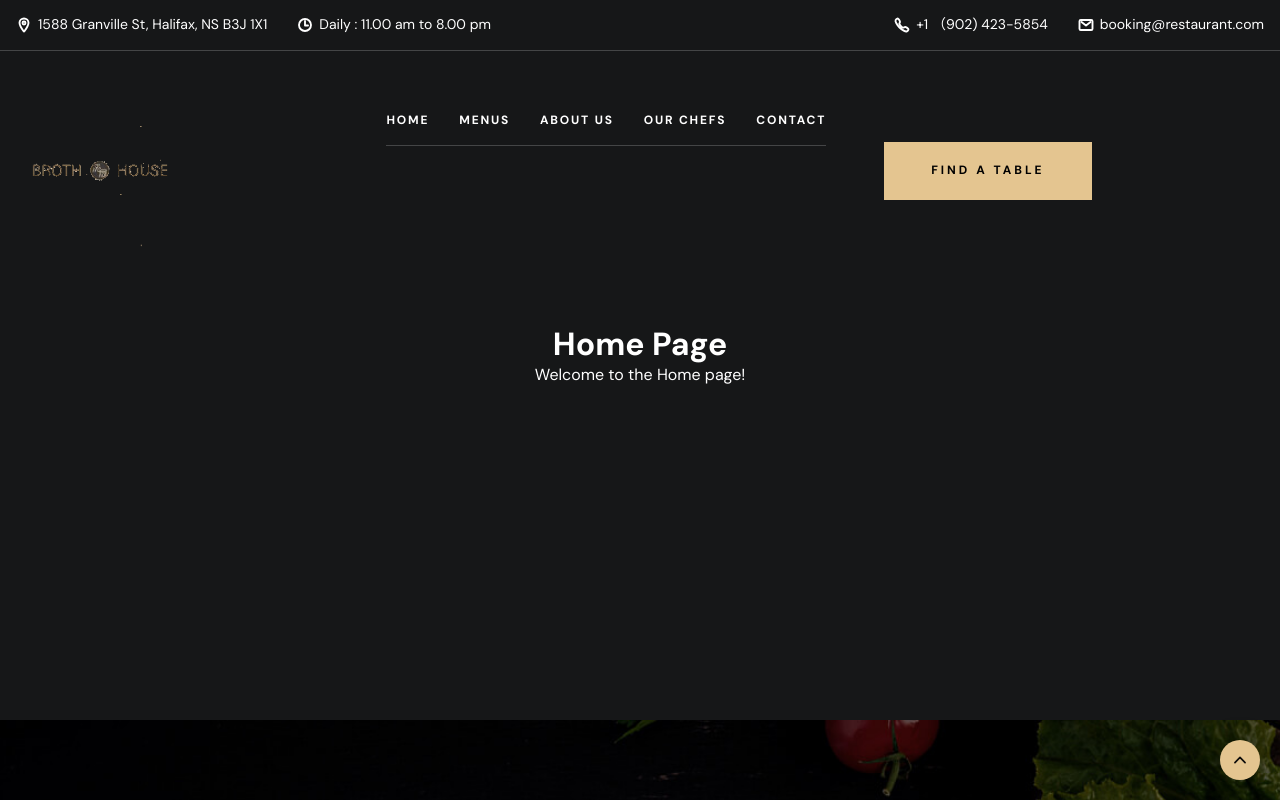
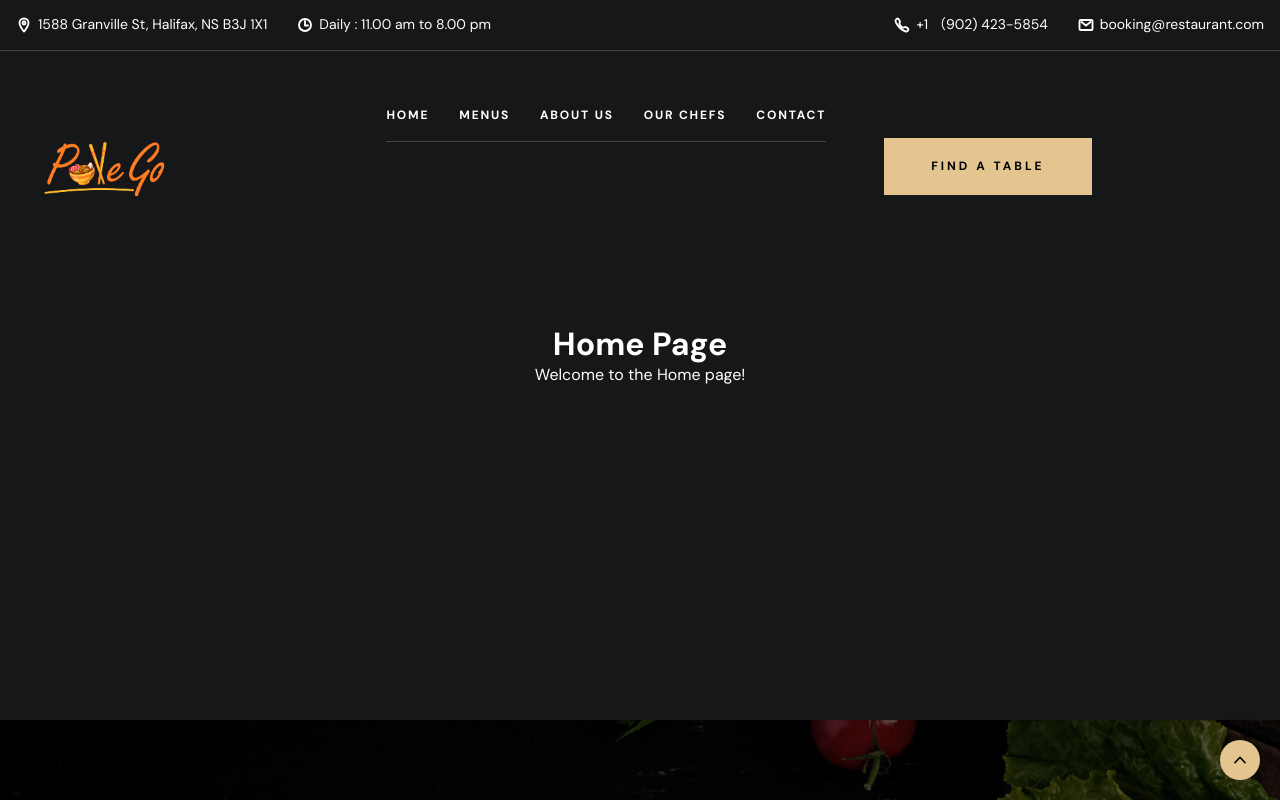
Before and after one commit to weijingxuan925/PokeGo, a Next.js app: page /home in a window 1280 px wide. Shown: the top 800 px of the page. Built offline with nearby package versions, Linux system fonts and the light colour scheme; a web font is replaced by a local one.

Commit message:
logo 修改变透明

```diff
--- a/app/layout.tsx
+++ b/app/layout.tsx
@@ -4,7 +4,7 @@ import './globals.css';
 import { BackToTop, Footer, Navbar, TopBar } from '@/components/components';
 
 export const metadata: Metadata = {
-    title: 'Grilli Restaurant',
+    title: 'Poke go & broth house',
     description: 'Discover the best dishes in the world',
 }
 
--- a/components/Logo/Logo.tsx
+++ b/components/Logo/Logo.tsx
@@ -7,8 +7,8 @@ const Logo = () => {
         <Link href="/" className="link logo">
             {/*TODO : 左上角图标需要更新 */}
             <Image
-                src='logo/tra-logo.jpg'
-                alt='Grilli-Logo'
+                src='logo/poke1.png'
+                alt='poke-logo'
                 width={160}
                 height={50}
                 className='d-block hght-auto'
```
Also changed, not shown: public/logo/poke1.png (added).
